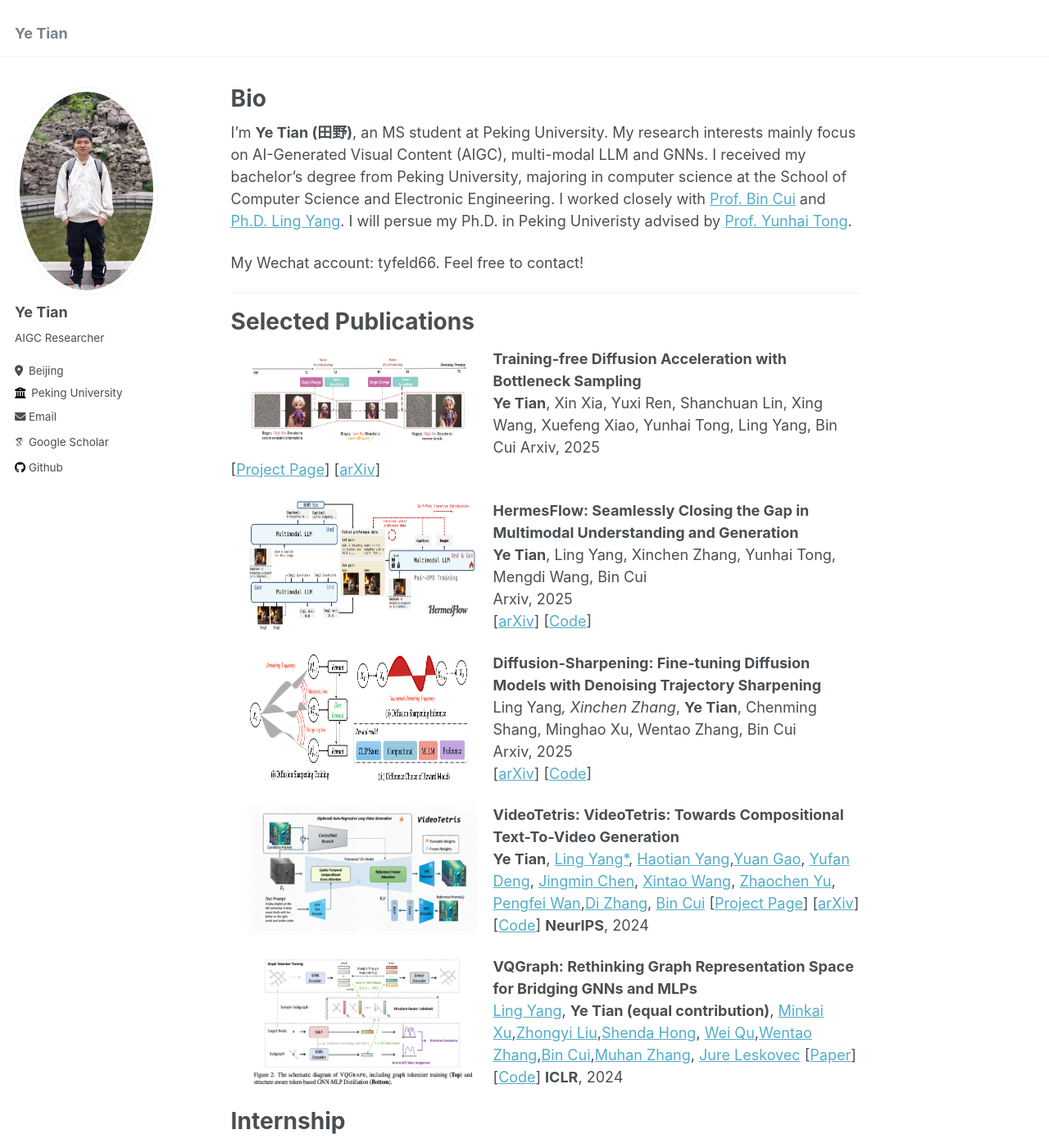
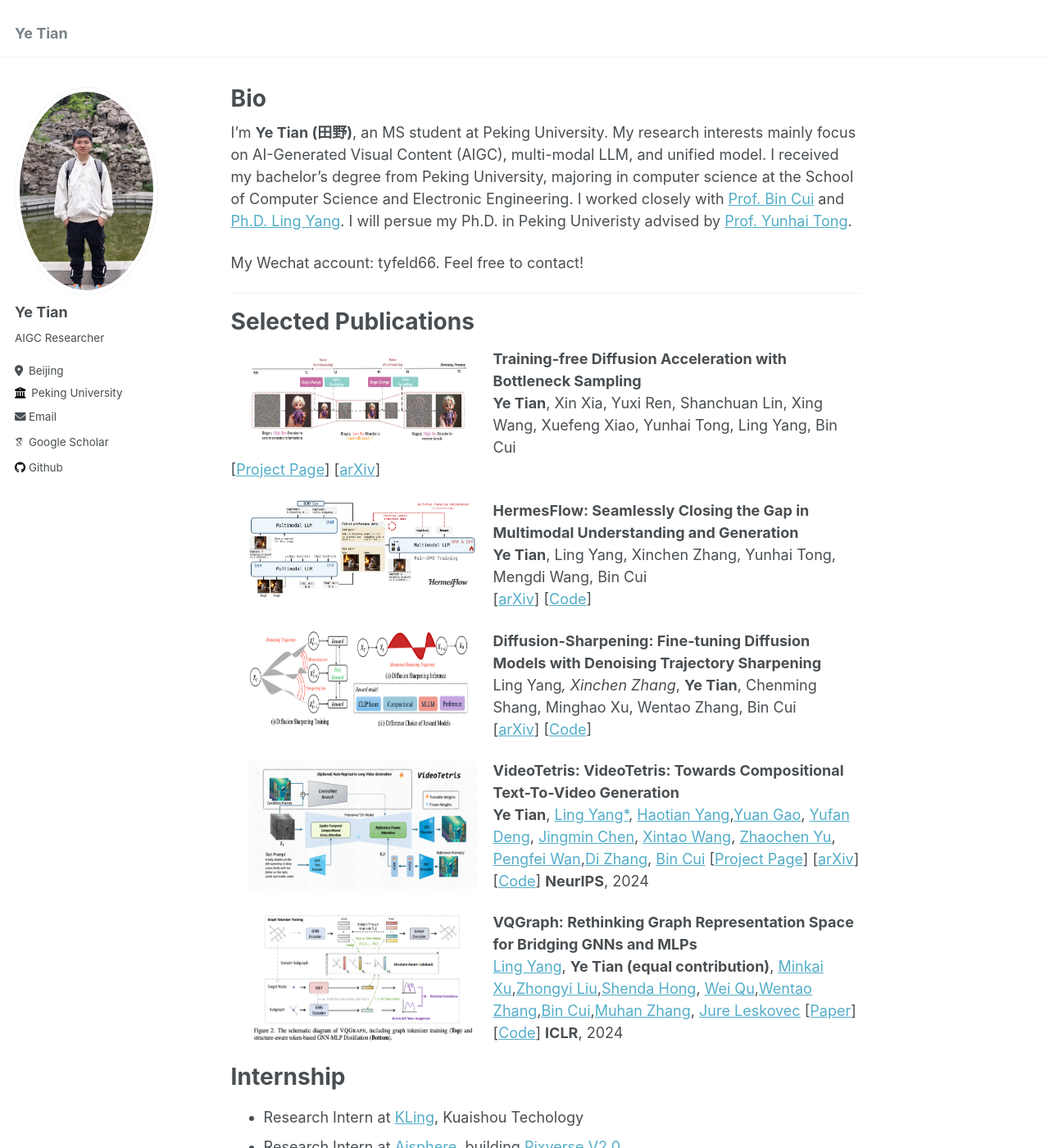
Before and after one commit to tyfeld/tyfeld.github.io, a Jekyll site: the page built from _pages/about.md, in a window 1280 px wide and 1400 px high. Shown: the whole window at 82% size. Built offline with Jekyll 4.4.1, drawn with Linux system fonts in a browser that asks for light colours; some web fonts are replaced.

Commit message:
Update about.md

```diff
--- a/_pages/about.md
+++ b/_pages/about.md
@@ -7,7 +7,7 @@
   - /about.html
 ---
 
-I'm **Ye Tian (田野)**, an MS student at Peking University. My research interests mainly focus on AI-Generated Visual Content (AIGC), multi-modal LLM and GNNs. I received my bachelor's degree from Peking University, majoring in computer science at the School of Computer Science and Electronic Engineering. I worked closely with [Prof. Bin Cui](https://cuibinpku.github.io/cuibin_cn.html) and [Ph.D. Ling Yang](https://yangling0818.github.io/). I will persue my Ph.D. in Peking Univeristy advised by [Prof. Yunhai Tong](https://openreview.net/profile?id=~Yunhai_Tong1).
+I'm **Ye Tian (田野)**, an MS student at Peking University. My research interests mainly focus on AI-Generated Visual Content (AIGC), multi-modal LLM, and unified model. I received my bachelor's degree from Peking University, majoring in computer science at the School of Computer Science and Electronic Engineering. I worked closely with [Prof. Bin Cui](https://cuibinpku.github.io/cuibin_cn.html) and [Ph.D. Ling Yang](https://yangling0818.github.io/). I will persue my Ph.D. in Peking Univeristy advised by [Prof. Yunhai Tong](https://openreview.net/profile?id=~Yunhai_Tong1).
 
 My Wechat account: tyfeld66. Feel free to contact!
 
@@ -19,20 +19,17 @@
 <img src='./files/bs.png' style='float:left;width:280px;height:120px;margin-left:20px;margin-right:20px'/>
 **Training-free Diffusion Acceleration with Bottleneck Sampling**
 **Ye Tian**, Xin Xia, Yuxi Ren, Shanchuan Lin, Xing Wang, Xuefeng Xiao, Yunhai Tong, Ling Yang, Bin Cui
-Arxiv, 2025
 [[Project Page](https://tyfeld.github.io/BottleneckSampling.github.io/)] [[arXiv](https://arxiv.org/abs/2503.18940)]
 
-<img src='./files/hermesflow.png' style='float:left;width:280px;height:160px;margin-left:20px;margin-right:20px'/>
+<img src='./files/hermesflow.png' style='float:left;width:280px;height:120px;margin-left:20px;margin-right:20px'/>
 **HermesFlow: Seamlessly Closing the Gap in Multimodal Understanding and Generation**
 **Ye Tian**, Ling Yang, Xinchen Zhang, Yunhai Tong, Mengdi Wang, Bin Cui
-Arxiv, 2025
 [[arXiv](https://arxiv.org/abs/2502.12146)] [[Code](https://github.com/Gen-Verse/Diffusion-Sharpening)]
 
 
-<img src='./files/diffusion-sharpen.png' style='float:left;width:280px;height:160px;margin-left:20px;margin-right:20px'/>
+<img src='./files/diffusion-sharpen.png' style='float:left;width:280px;height:120px;margin-left:20px;margin-right:20px'/>
 **Diffusion-Sharpening: Fine-tuning Diffusion Models with Denoising Trajectory Sharpening**
 Ling Yang*, Xinchen Zhang*, **Ye Tian**, Chenming Shang, Minghao Xu, Wentao Zhang, Bin Cui
-Arxiv, 2025
 [[arXiv](https://arxiv.org/abs/2502.12148)] [[Code](https://github.com/Gen-Verse/HermesFlow)]
 
 <img src='./files/videotetris.png' style='float:left;width:280px;height:160px;margin-left:20px;margin-right:20px'/>
```
